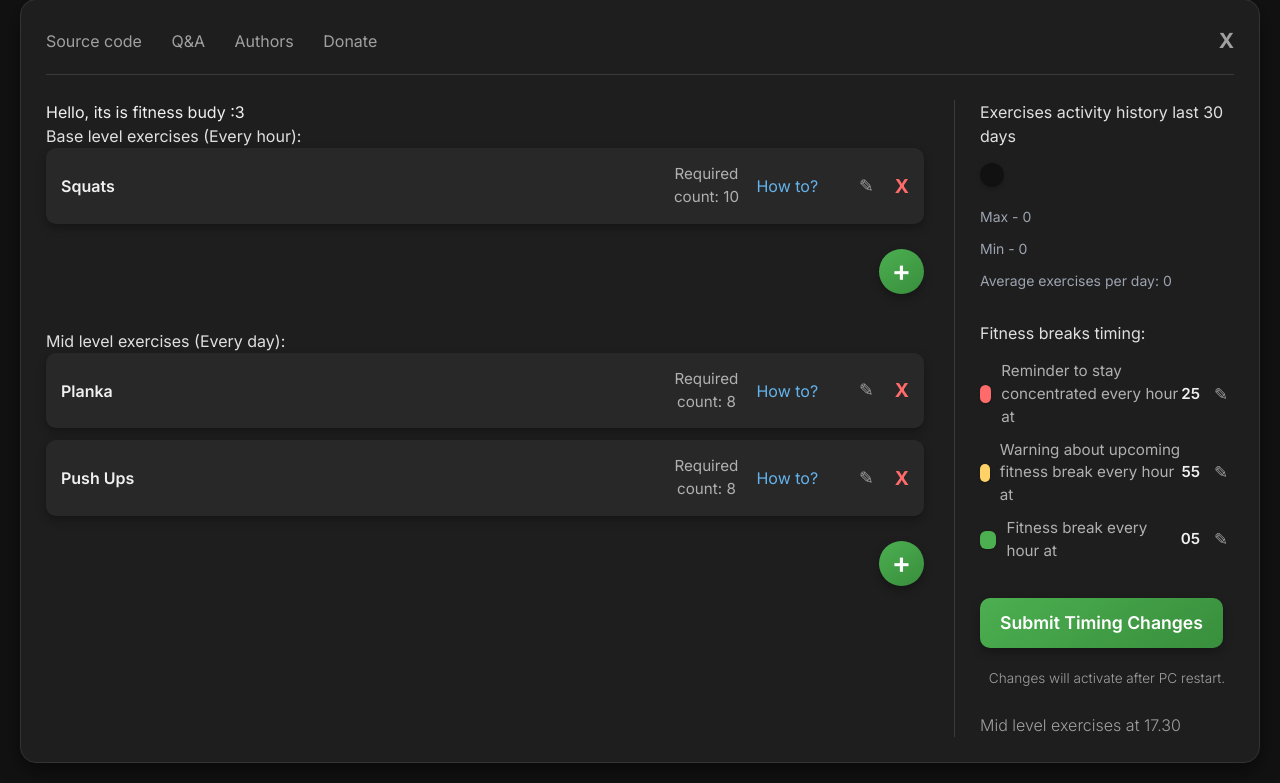
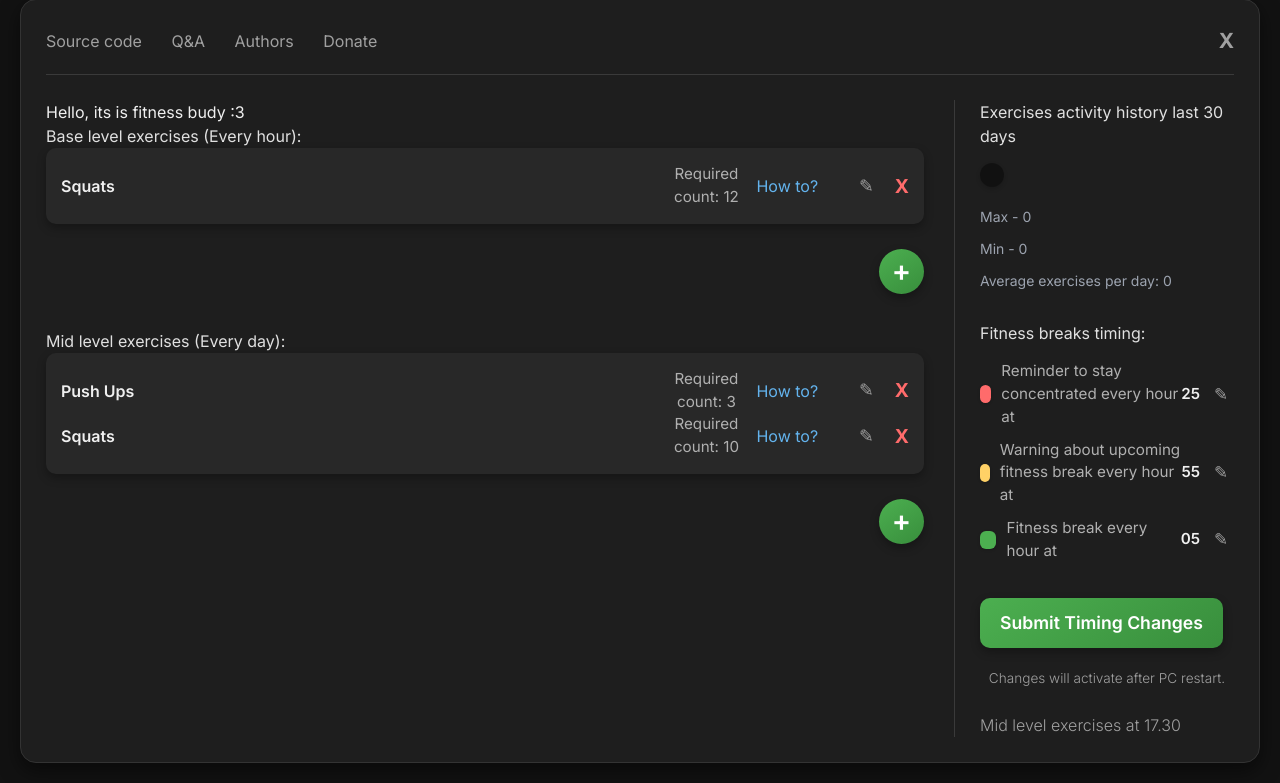
Before and after one commit to goin2crazy/fitnes_bud, a Flask app: page / in a window 1280 px wide. Shown: the part 21-804 px from the top of the page. Run offline with Flask 3, Linux system fonts and the light colour scheme; some libraries are stand-ins or nearby versions.

Commit message:
debugging the mid-level exercises code And debugging the interface to set exercieses required counts

```diff
--- a/app.py
+++ b/app.py
@@ -17,18 +17,15 @@ app = Flask(__name__)
 BASE_DIR = os.path.abspath(os.path.dirname(__file__))
 JSON_FILE_PATH = os.path.join(BASE_DIR, 'data.json')
 # --- New function to load activity types ---
-def load_activities_types():
-    """
-    Simulates loading activity types.
-    Returns a dictionary categorizing activities.
-    """
-    return {
-        "Warm-up": ["Jumping Jacks", "Arm Circles", "Leg Swings"],
-        "Strength - Lower Body": ["Squats", "Lunges", "Deadlifts (Bodyweight)"],
-        "Strength - Upper Body": ["Push-ups", "Pull-up Assists", "Dips (Chair)"],
-        "Core": ["Plank", "Crunches", "Russian Twists"],
-        "Cool-down": ["Static Stretching", "Foam Rolling"]
-    }
+def load_activities_types(config):
+
+    # app is supposed to return the informations about exercises sets
+    # And all available in app types of exercises
+    from exercises_calculations import available_exercises
+
+    return {**config['normal_count'],
+            'variants': list(available_exercises.keys())}
+
 
 
 def save_data(data):
@@ -64,13 +61,13 @@ def index():
     #              app_config_data['error_saving'] = "Could not save settings."
 
     activity_colors = load_activity_frequency()
-    activity_categories = load_activities_types()
+    activity_types_counts = load_activities_types(app_config_data)
 
     return render_template(
         'main_page.html',
         app_data=app_config_data,
         activity_frequency_colors=activity_colors,
-        activity_types_data=activity_categories
+        activity_types_data=activity_types_counts
     )
 
 
@@ -158,6 +155,78 @@ def change_timings():
 def change_exercises_counts_settings():
     # Print the raw request body (as you had before)
     print("Raw Request Body:", request.data)
+    request_data = request.get_json()
+
+
+
+    # Check if JSON data was successfully parsed
+    if request_data is None:
+        return jsonify({
+            'status': 'error',
+            'message': 'Invalid JSON data received. Ensure Content-Type is application/json and body is valid JSON.'
+        }), 400 # Bad Request status code
+
+    print("Parsed Request Data:", request_data)
+
+    try:
+        # --- Configuration Loading and Updating ---
+
+        # Load the current configuration settings using the defined function
+        # The request data in format:
+        # [{"name":"Squats","count":10,"type":"base"},
+        # {"name":"Planka","count":8,"type":"medium"},
+        # {"name":"Push Ups","count":8,"type":"medium"}]
+
+        config_data_normal_count = {"base": [{"exercise": i['name'], "count": i['count']} for i in request_data if i['type'] =='base'],
+                                    "medium": [{"exercise": i['name'], "count": i['count']} for i in request_data if i['type'] =='medium']}
+
+        config = load_config()
+        config['normal_count'] = config_data_normal_count
+        print("Current Config before update:", config)
+
+        # Update config parameters with values from the request data
+        # Ensure keys exist in both request_data and config before updating
+        # Also, consider adding type checking/validation for request_data values
+
+
+        print("Config after update:", config)
+
+        # Save the updated configuration using the defined function
+        save_success = save_config(config)
+
+        # --- End Configuration Loading and Updating ---
+
+        if save_success:
+            # Return a success JSON response
+            return jsonify({
+                'status': 'success',
+                'message': 'Operation done: Config updated and saved.',
+                'updated_config': { # Return the updated values
+                    'break_time': config.get('break_time'),
+                    'warning_time': config.get('warning_time'),
+                    'reminder_time': config.get('reminder_time')
+                }
+            }), 200 # OK status code
+        else:
+             # Return an error if saving failed
+             return jsonify({
+                'status': 'error',
+                'message': 'Config updated but failed to save.',
+                'updated_config': { # Optionally return the updated values even if save failed
+                    'break_time': config.get('break_time'),
+                    'warning_time': config.get('warning_time'),
+                    'reminder_time': config.get('reminder_time')
+                }
+            }), 500 # Internal Server Error status code
+
+
+    except Exception as e:
+        # Catch any unexpected errors during the process
+        print(f"An unexpected error occurred in change_timings: {e}")
+        return jsonify({
+            'status': 'error',
+            'message': f'An unexpected error occurred: {e}'
+        }), 500 # Internal Server Error status code
 
 
 if __name__ == '__main__':
--- a/config.yaml
+++ b/config.yaml
@@ -1,21 +1,15 @@
 break_time: '05'
-dataset_path: "exercises_dataset.json"
-
+dataset_path: exercises_dataset.json
+medium_level_exercises_time: '18:55'
 normal_count:
   base:
-    - exercise: "Squats"
-      count: 10
-    - exercise: "Lunges"
-      count: 15
+  - count: 12
+    exercise: Squats
   medium:
-    - exercise: "Push Ups"
-      count: 10
-    - exercise: "Plank"
-      count: 1  # maybe minutes?
-    - exercise: "Burpees"
-      count: 8
-
+  - count: 3
+    exercise: Push Ups
+  - count: 10
+    exercise: Squats
 reminder_time: '25'
 time_check_rate: 25
 warning_time: '55'
-medium_level_exercises_time: "19:30"
--- a/main1.py
+++ b/main1.py
@@ -20,13 +20,15 @@ logging.basicConfig(
 
 # --- Helper Functions ---
 def run_exercise(exercise_name, count, level, callbacks):
-    if exercise_name not in available_exercises:
+    if (exercise_name not in list(available_exercises.keys())) or (len(exercise_name) < 2 ):
         logging.error(f"Error: '{exercise_name}' is not available.")
         return
 
     try:
         ExerciseClass = available_exercises[exercise_name]
+
         logging.info(f"Starting {exercise_name} exercise.")
+        print(f"Starting {exercise_name} exercise.")
         send_notification(
             f"Time for {exercise_name}, sweetheart! 🍑 Let's go!",
             "I will watch you anyway. Go on I am counting!",
@@ -42,6 +44,7 @@ def run_exercise(exercise_name, count, level, callbacks):
 def do_level_exercises(level="base", callbacks=[]):
     config = load_config()
     exercises = config['normal_count'][level]
+    print(exercises)
     for item in exercises:
         run_exercise(item['exercise'], item['count'], level, callbacks)
 
--- a/templates/main_page.html
+++ b/templates/main_page.html
@@ -422,20 +422,23 @@
                 <div class="exercise-section" id="base-level-exercises">
                     <h3>Base level exercises (Every hour):</h3>
                     <div class="exercise-item">
+                        {% for i in activity_types_data['base']%}
                         <div class="exercise-content-display">
-                            <span class="exercise-name">Squats</span>
-                            <span class="required-count">Required count: <span class="count-value">10</span></span>
+                            <span class="exercise-name">{{i['exercise']}}</span>
+                            <span class="required-count">Required count: <span class="count-value">{{i['count']}}</span></span>
                             <span class="how-to-link"><a href="#">How to?</a></span>
                             <button class="edit-exercise-button" title="Edit Exercise">✎</button>
                             <span class="remove-button">X</span>
                         </div>
+                        {% endfor %}
                         <div class="exercise-content-edit" style="display: none;">
                             <select class="exercise-select">
-                                <option value="squats">Squats</option>
-                                <option value="push-ups">Push Ups</option>
-                                <option value="planka">Planka</option>
-                                <option value="lunges">Lunges</option>
-                                <option value="crunches">Crunches</option>
+
+                                {%for i in activity_types_data['variants'] %}
+
+                                <option value="{{i}}">{{i}}</option>
+
+                                {% endfor %}
                             </select>
                             <input type="number" class="required-count-input" placeholder="Count" value="10">
                             <button class="save-exercise-button" title="Save Exercise">✔</button>
@@ -448,41 +451,26 @@
                 <div class="exercise-section" id="mid-level-exercises">
                     <h3>Mid level exercises (Every day):</h3>
                     <div class="exercise-item">
+
+                        {% for i in activity_types_data['medium']%}
                         <div class="exercise-content-display">
-                            <span class="exercise-name">Planka</span>
-                            <span class="required-count">Required count: <span class="count-value">8</span></span>
+                            <span class="exercise-name">{{i['exercise']}}</span>
+                            <span class="required-count">Required count: <span class="count-value">{{i['count']}}</span></span>
                             <span class="how-to-link"><a href="#">How to?</a></span>
                             <button class="edit-exercise-button" title="Edit Exercise">✎</button>
                             <span class="remove-button">X</span>
                         </div>
+                        {% endfor %}
+
                         <div class="exercise-content-edit" style="display: none;">
                             <select class="exercise-select">
-                                <option value="squats">Squats</option>
-                                <option value="push-ups">Push Ups</option>
-                                <option value="planka">Planka</option>
-                                <option value="lunges">Lunges</option>
-                                <option value="crunches">Crunches</option>
-                            </select>
-                            <input type="number" class="required-count-input" placeholder="Count" value="8">
-                            <button class="save-exercise-button" title="Save Exercise">✔</button>
-                            <span class="remove-button">X</span>
-                        </div>
-                    </div>
-                     <div class="exercise-item">
-                        <div class="exercise-content-display">
-                            <span class="exercise-name">Push Ups</span>
-                            <span class="required-count">Required count: <span class="count-value">8</span></span>
-                            <span class="how-to-link"><a href="#">How to?</a></span>
-                            <button class="edit-exercise-button" title="Edit Exercise">✎</button>
-                            <span class="remove-button">X</span>
-                        </div>
-                        <div class="exercise-content-edit" style="display: none;">
-                            <select class="exercise-select">
-                                <option value="squats">Squats</option>
-                                <option value="push-ups">Push Ups</option>
-                                <option value="planka">Planka</option>
-                                <option value="lunges">Lunges</option>
-                                <option value="crunches">Crunches</option>
+
+                                {%for i in activity_types_data['variants'] %}
+
+                                <option value="{{i}}">{{i}}</option>
+
+                                {% endfor %}
+
                             </select>
                             <input type="number" class="required-count-input" placeholder="Count" value="8">
                             <button class="save-exercise-button" title="Save Exercise">✔</button>
```
